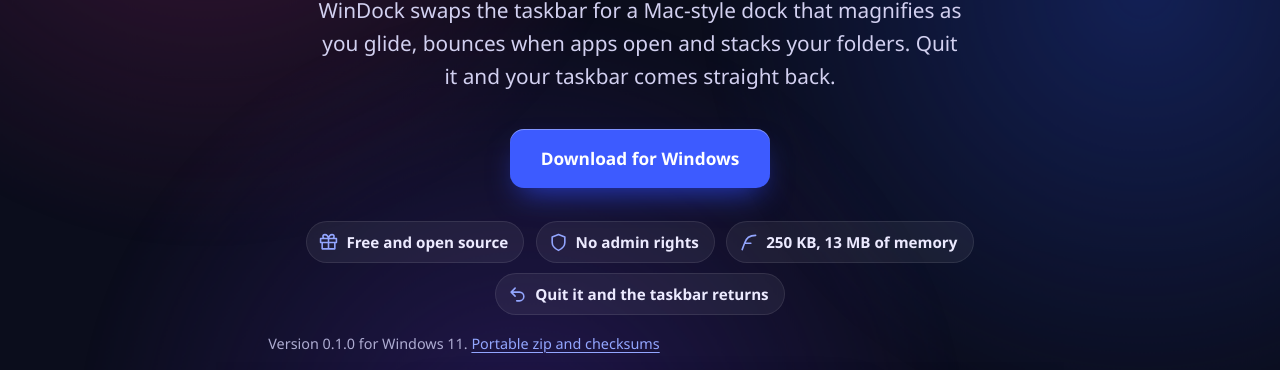
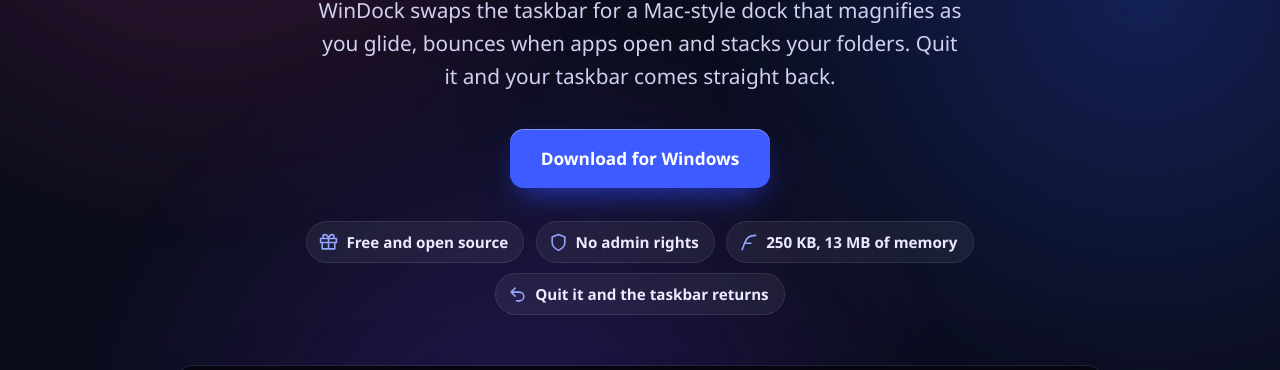
Before and after one commit to Rhytam23/WinDock, a plain HTML site: page site/index.html in a window 1280 px wide. Shown: the part 341-711 px from the top of the page. Drawn offline with Linux system fonts and the light colour scheme.

Commit message:
Site: remove the version line under the hero facts
Co-Authored-By: Claude Opus 5.5 <noreply@anthropic.com>

```diff
--- a/site/index.html
+++ b/site/index.html
@@ -39,7 +39,6 @@
           <li><svg viewBox="0 0 24 24" width="22" height="22" aria-hidden="true"><path d="M21 3c-6 0-12 3-14 10l-3 8M7 13h8" fill="none" stroke="currentColor" stroke-width="2" stroke-linecap="round" stroke-linejoin="round"/></svg>250&nbsp;KB, 13&nbsp;MB of memory</li>
           <li><svg viewBox="0 0 24 24" width="22" height="22" aria-hidden="true"><path d="M9 14 4 9l5-5M4 9h10.5a5.5 5.5 0 0 1 0 11H11" fill="none" stroke="currentColor" stroke-width="2" stroke-linecap="round" stroke-linejoin="round"/></svg>Quit it and the taskbar returns</li>
         </ul>
-        <p class="fine">Version 0.1.0 for Windows&nbsp;11. <a href="https://github.com/Rhytam23/WinDock/releases/latest">Portable zip and checksums</a></p>
       </div>
       <div class="screen rise" id="screen" style="--d: 0.65s" role="img" aria-label="Animation: a cursor glides along WinDock's dock on a Windows 11 desktop. Icons magnify, Music bounces and opens a window, the window genies back into its icon, the Downloads folder fans open and two browser window previews appear.">
         <div class="stage" aria-hidden="true">
```
